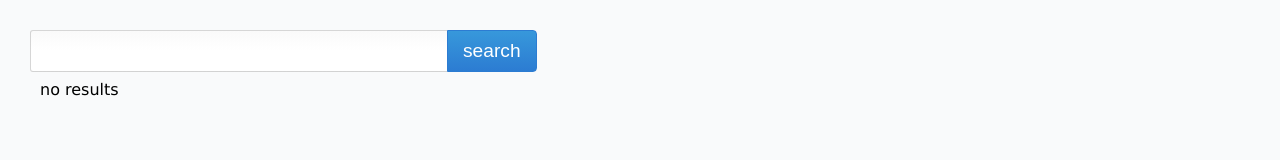
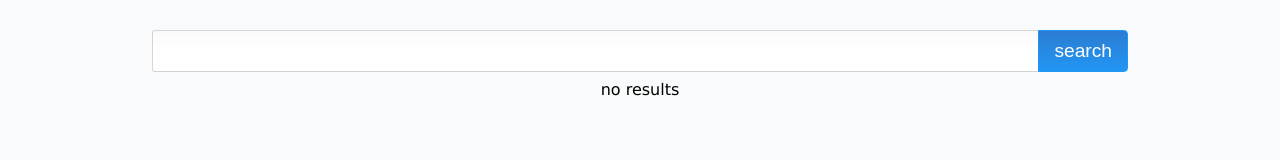
Before and after one commit to dev-drprasad/fetch-music, a React app: page / in a window 1280 px wide. Built offline with nearby package versions, Linux system fonts and the light colour scheme.

Commit message:
:art: Style the form

```diff
--- a/src/css/style.css
+++ b/src/css/style.css
@@ -1,5 +1,6 @@
 * {
   margin: 0;
+  box-sizing: border-box;
 }
 
 body {
@@ -11,13 +12,14 @@ body {
 }
 
 form {
+  position: relative;
   height: 40px;
   line-height: 40px;
 }
 
 input[name="search"] {
-  width: 400px;
-  height: 30px;
+  width: 99%;
+  height: 42px;
   font-size: 1.1em;
   vertical-align: middle;
   padding: 5px 10px;
@@ -35,8 +37,10 @@ input[name="search"]:focus {
 }
 
 button {
+  position: absolute;
+  right: 0;
   height: 42px;
-  background-image: -webkit-linear-gradient(top, #3798db, #2c7cd2);
+  background-image: -webkit-linear-gradient(top, #2c7cd2, #2196f3);
   vertical-align: middle;
   font-size: 1.2em;
   color: #ffffff;
@@ -45,7 +49,7 @@ button {
   -moz-border-radius: 0 4px 4px 0;
   -webkit-border-radius: 0 4px 4px 0;
   border-radius: 0 4px 4px 0;
-  border: 1px solid #2c7cd2;
+  border: 1px solid #2196f3;
   cursor: pointer;
 }
 
--- a/src/js/app.js
+++ b/src/js/app.js
@@ -76,12 +76,12 @@ export default class App extends Component {
   // BQBGMapv0oYtZrr9Ogtv6x3BQERsCv3alIOZuWw8d5PMXXXyTIW5bp1SYX0TOmR3C9BX6XIGJOro2LMIBDC_G17M22dvq1yky0vdtAYEYmhT
   render() {
     return (
-      <div>
+      <div style={{ width: '80%', margin: '0 auto' }}>
         <form onSubmit={this.handleSearch}>
           <input type="text" name="search" onChange={this.handleSearchTermChange} value={this.state.searchTerm} />
           <button type="submit">search</button>
         </form>
-        <div style={{ margin: 10 }}>
+        <div style={{ margin: 10, textAlign: 'center' }}>
           {this.renderSearchResults()}
         </div>
       </div>
```
